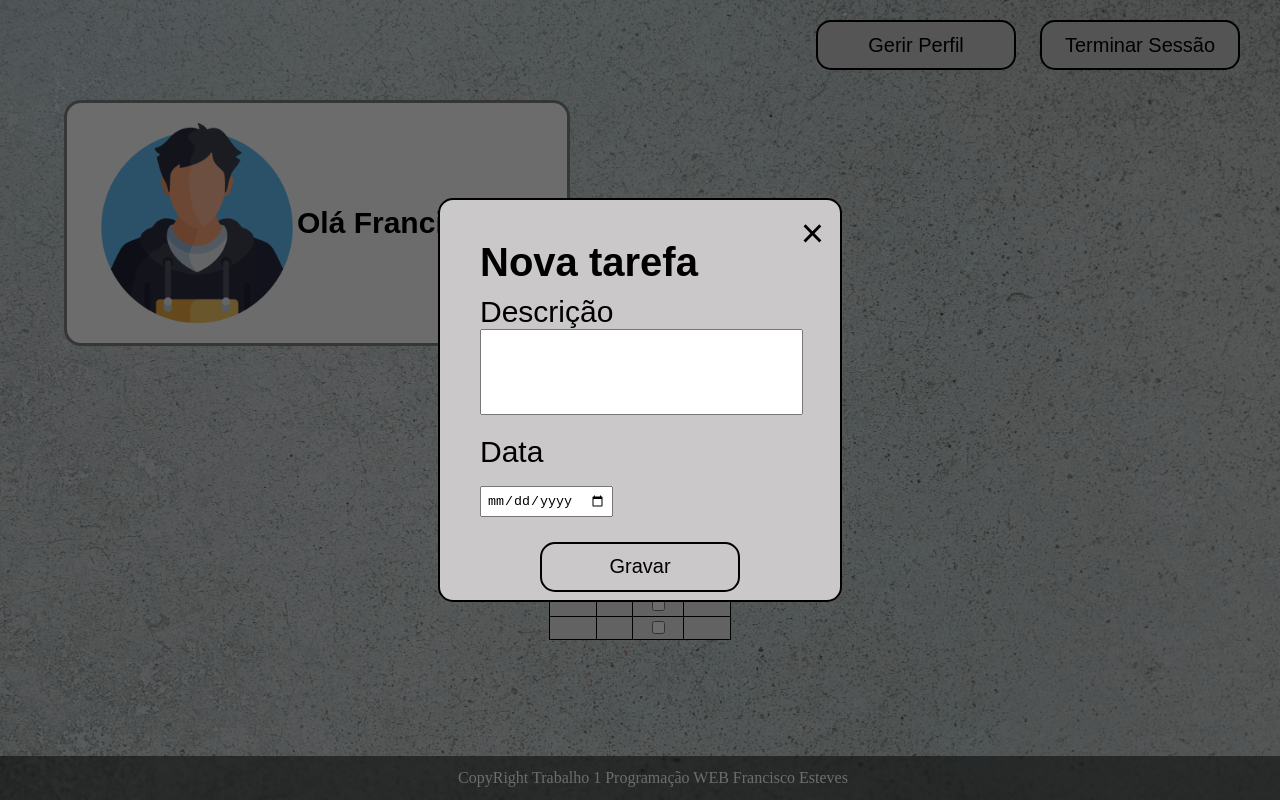
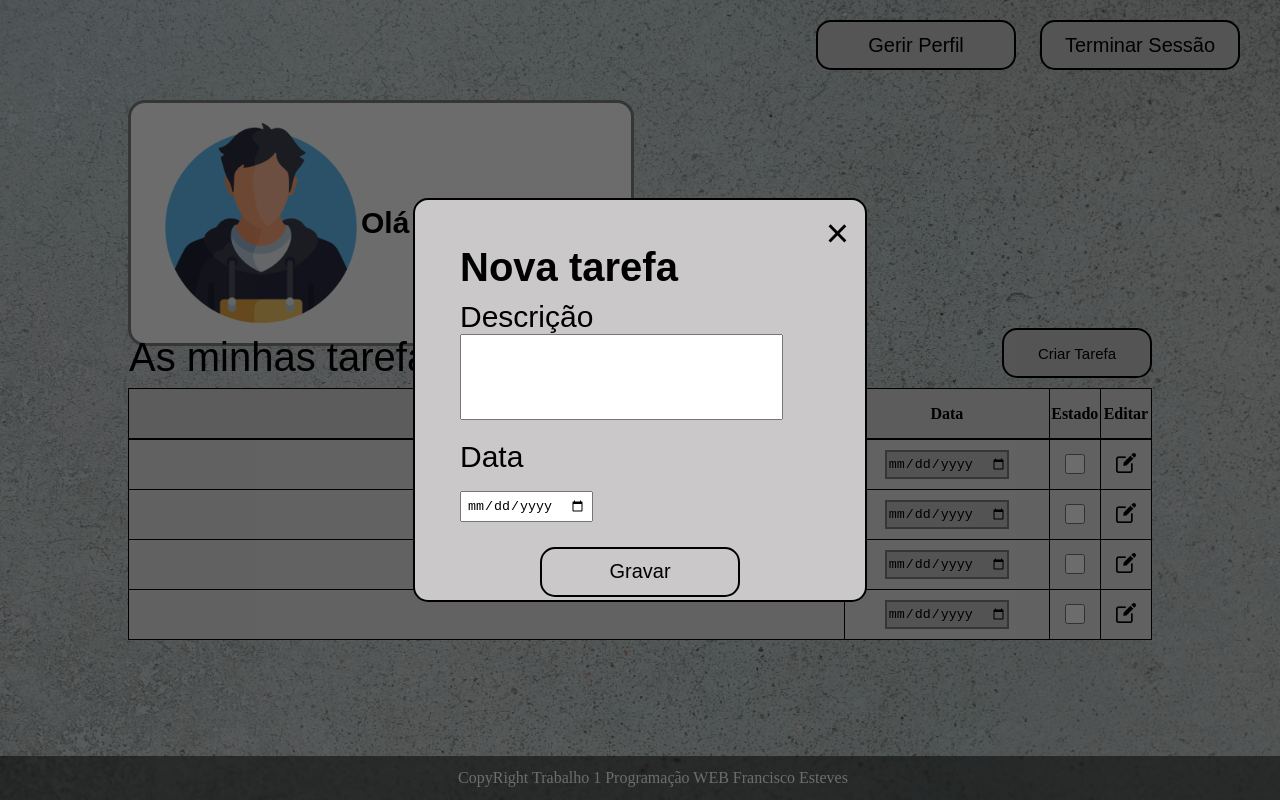
Before and after one commit to Estvexx/Site-Inovado, a plain HTML site: page profile.html in a window 1280 px wide. Both pictures are taken after a click on the button "Criar Tarefa". Drawn offline with Linux system fonts and the light colour scheme.

Commit message:
Lab 2 Finalizado

```diff
--- a/profile.html
+++ b/profile.html
@@ -6,12 +6,11 @@
     <meta name="viewport" content="width=device-width, initial-scale=1.0">
     <title>Profile</title>
     <link rel="stylesheet" href="style.css">
-    <link rel="stylesheet" href="script.js">
 </head>
 
 <body>
     <div class="corner spacing">
-        <button class="buttonstyle">Gerir Perfil</button>
+        <a href="manageprofile.html"><button class="buttonstyle">Gerir Perfil</button></a>
         <a href="index.html"><button class="buttonstyle">Terminar Sessão</button></a>
     </div>
 
@@ -25,7 +24,7 @@
 
     <div class="centertable">
         <table class="table-responsive">
-            <caption>Tarefas</caption>
+            <caption id="caption1">As minhas tarefas</caption>
             <caption id="caption2"><button id="buttonprofile" data-open-modal>Criar Tarefa</button>
                 <div> <data-overlay class="overlay"></div>
 
@@ -39,7 +38,7 @@
                         <div class="modal-subtitle">Data</div>
                         <div><input class="modal-date" type="date"></div>
                     </div>
-                        <div  class="modal-button">
+                    <div class="modal-button">
                         <a href="profile.html"><button class="buttonstyle">Gravar</button></a>
                     </div>
 
@@ -58,50 +57,52 @@
             <tbody>
                 <tr>
                     <td></td>
-                    <td></td>
-                    <td><input class="table-checkbox"type="checkbox"></td>
-                    <td></td>
+                    <td><input class="date" type="date"></td>
+                    <td><input class="table-checkbox" type="checkbox"></td>
+                    <td><img class="table-image" src="../imagem/edit.png" alt="Edit"></td>
                 </tr>
                 <tr>
                     <td></td>
-                    <td></td>
-                    <td><input class="table-checkbox"type="checkbox"></td>
-                    <td></td>
+                    <td><input class="date" type="date"></td>
+                    <td><input class="table-checkbox" type="checkbox"></td>
+                    <td><img class="table-image" src="../imagem/edit.png" alt="Edit"></td>
                 </tr>
                 <tr>
                     <td></td>
-                    <td></td>
-                    <td><input class="table-checkbox"type="checkbox"></td>
-                    <td></td>
+                    <td><input class="date" type="date"></td>
+                    <td><input class="table-checkbox" type="checkbox"></td>
+                    <td><img class="table-image" src="../imagem/edit.png" alt="Edit"></td>
                 </tr>
                 <tr>
                     <td></td>
-                    <td></td>
-                    <td><input class="table-checkbox"type="checkbox"></td>
-                    <td></td>
+                    <td><input class="date" type="date"></td>
+                    <td><input class="table-checkbox" type="checkbox"></td>
+                    <td><img class="table-image" src="../imagem/edit.png" alt="Edit"></td>
                 </tr>
             </tbody>
         </table>
+    </div>
 
+    <div data-second-modal class="modal">
+        <button class="close-button" data-close-second-modal>&times;</button>
+        <div class="modal-position">
+            <div class="modal-title">Editar tarefa</div>
+            <div class="modal-subtitle">Descrição</div>
+            <input class="modal-description" type="text">
+            <div class="modal-subtitle">Data</div>
+            <div><input class="modal-date" type="date"></div>
         </div>
-    <script>
-const openButton = document.querySelector("[data-open-modal]")
-const closeButton = document.querySelector("[data-close-modal]")
-const modal = document.querySelector("[data-modal]")
-const overlay = document.querySelector(".overlay")
 
-openButton.addEventListener("click", () => {
-    modal.classList.add("open")
-    overlay.classList.add("open")
-})
+        <div class="modal-button2">
+            <div>
+                <a href="profile.html"><button class="buttonstyle">Salvar</button></a>
+                <button class="buttonstyle">Apagar</button>
+            </div>
+        </div>
+    </div>
 
-closeButton.addEventListener("click", () => {
-    modal.classList.remove("open")
-    overlay.classList.remove("open")
-})
-
-    </script>
-
+    <div class="second-overlay overlay"></div>
+    <script src="/script.js"></script>
     <footer>
         CopyRight Trabalho 1 Programação WEB Francisco Esteves
     </footer>
--- a/script.js
+++ b/script.js
@@ -0,0 +1,37 @@
+document.addEventListener("DOMContentLoaded", function () {
+    const openButton = document.querySelector("[data-open-modal]")
+    const closeButton = document.querySelector("[data-close-modal]")
+    const modal = document.querySelector("[data-modal]")
+
+    const editButtons = document.querySelectorAll(".table-image");
+    const secondModal = document.querySelector("[data-second-modal]");
+    const secondOverlay = document.querySelector(".second-overlay");
+    const secondCloseButton = document.querySelector("[data-close-second-modal]");
+
+    const overlay = document.querySelector(".overlay")
+
+    openButton.addEventListener("click", () => {
+        modal.classList.add("open")
+        overlay.classList.add("open")
+    })
+
+    closeButton.addEventListener("click", () => {
+        modal.classList.remove("open")
+        overlay.classList.remove("open")
+    })
+
+    editButtons.forEach(button => {
+        button.addEventListener("click", () => {
+            // Lógica para abrir a segunda modal quando a imagem de edição é clicada
+            const secondModal = document.querySelector("[data-second-modal]");
+            const secondOverlay = document.querySelector(".second-overlay");
+
+            secondModal.classList.add("open");
+            secondOverlay.classList.add("open");
+        });
+    });
+    secondCloseButton.addEventListener("click", () => {
+        secondModal.classList.remove("open");
+        secondOverlay.classList.remove("open");
+    });
+});
--- a/style.css
+++ b/style.css
@@ -172,7 +172,7 @@ h1 {
 .box2 {
     position: absolute;
     margin-top: 100px;
-    margin-left: 5%;
+    margin-left: 10%;
     background-color: rgb(255, 255, 255);
     backdrop-filter: blur(5px);
     border-radius: 17px;
@@ -202,10 +202,39 @@ h1 {
     height: 80%;
 }
 
+table {
+    position: relative;
+    width: 80%;
+
+}
+
+tr {
+    height: 50px;
+}
+
+th:nth-child(1),
+td:nth-child(1) {
+    width: 70%;
+}
+
+th:nth-child(2),
+td:nth-child(2) {
+    width: 20%;
+}
+
+th:nth-child(3),
+td:nth-child(3) {
+    width: 5%;
+}
+
+th:nth-child(4),
+td:nth-child(4) {
+    width: 5%;
+}
+
 table,
 th,
 td {
-
     border: 1px solid black;
     border-collapse: collapse;
     text-align: center;
@@ -227,6 +256,12 @@ table caption {
     font-size: 40px;
 }
 
+#caption1 {
+    font-family: Arial, Helvetica, sans-serif;
+    position: absolute;
+    bottom: 260px;
+}
+
 #caption2 {
     caption-side: top;
     text-align: right;
@@ -235,7 +270,7 @@ table caption {
 
 #buttonprofile {
     background-color: rgb(202, 200, 200);
-    width: 170px;
+    width: 150px;
     height: 50px;
     border: 2px solid rgb(0, 0, 0);
     border-radius: 15px;
@@ -250,6 +285,19 @@ table caption {
     color: white;
 }
 
+.table-checkbox {
+    width: 20px;
+    height: 20px;
+    cursor: pointer;
+}
+
+.table-image {
+    width: 20px;
+    height: 20px;
+    cursor: pointer;
+}
+
+
 /*Modal*/
 .overlay {
     display: none;
@@ -259,14 +307,15 @@ table caption {
     z-index: 9;
 }
 
-.modal.open, .overlay.open {
+.modal.open,
+.overlay.open {
     display: block;
 }
 
 .modal {
     display: none;
     position: fixed;
-    width: 400px;
+    width: 450px;
     height: 400px;
     text-align: left;
     top: 50%;
@@ -278,25 +327,26 @@ table caption {
     z-index: 10;
 }
 
-.modal-title{
+.modal-title {
     font-family: Arial, Helvetica, sans-serif;
     font-size: 40px;
     font-weight: bold;
     margin-bottom: 10px;
 }
 
-.modal-subtitle{
+.modal-subtitle {
     font-family: Arial, Helvetica, sans-serif;
     font-size: 30px;
 
 }
-.modal-description{
+
+.modal-description {
     width: 315px;
     height: 80px;
     margin-bottom: 20px;
 }
 
-.modal-date{
+.modal-date {
     padding: 5px;
     cursor: pointer;
 }
@@ -314,13 +364,14 @@ table caption {
 
 
 
-.modal-button{
-text-align: center;
-margin-top: 20px;
+.modal-button {
+    text-align: center;
+    margin-top: 20px;
+    cursor: pointer;
 
 }
 
-.modal-position{
+.modal-position {
     display: flex;
     margin-top: 10%;
     margin-left: 10%;
@@ -328,3 +379,26 @@ margin-top: 20px;
     text-align: left;
     position: relative;
 }
+
+.modal-button2 {
+    display: flex;
+    justify-content: center;
+    margin-top: 20px;
+    cursor: pointer;
+
+}
+
+.date {
+    background-color: rgba(177, 177, 177, 0.651);
+    border: 2px solid rgba(92, 92, 92, 0.644);
+    height: 25px;
+    cursor: pointer;
+}
+
+/*Manage Profile*/
+#image5 {
+    width: 240px;
+    height: auto;
+    margin-top: 10px;
+    margin-bottom: 10px;
+}
```
Also changed, not shown: manageprofile.html (added, +36 -0 lines), imagem/edit.png (added). Lines whose indentation alone changed are shown as unchanged.
